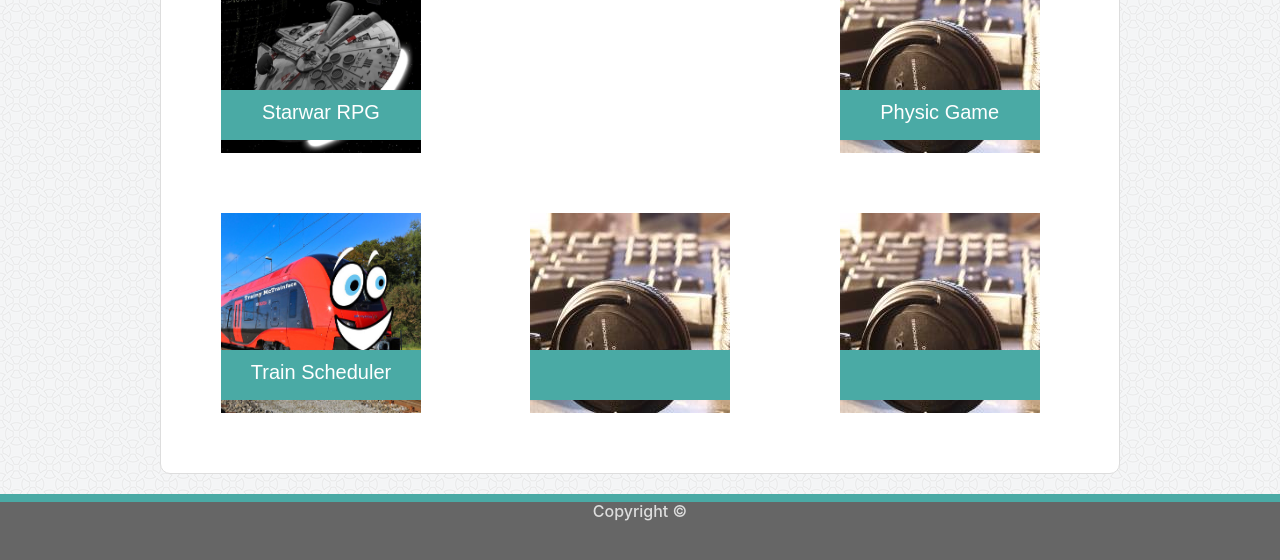
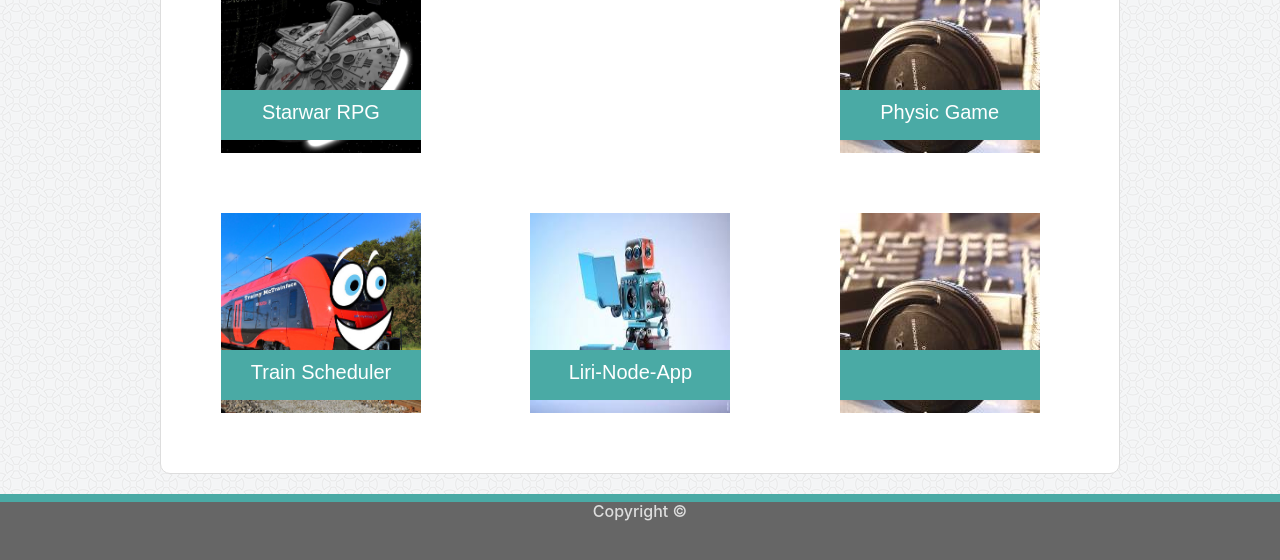
Before and after one commit to Barneybean/Barneybean.github.io, a plain HTML site: page portfolio.html in a window 1280 px wide. Shown: the part 566-1126 px from the top of the page. Drawn offline with nearby package versions, Linux system fonts and the light colour scheme.

Commit message:
added liri.jpeg and updated portfolio with link to liri

```diff
--- /dev/null
+++ b/Untitled-1.js
@@ -0,0 +1 @@
+console.log(Math.floor(Math.random()*2))
--- a/portfolio.html
+++ b/portfolio.html
@@ -120,11 +120,11 @@
                         </div>
                         <div class="col-sm">
                             <section>
-                                <a href="https://barneybean.github.io/TriviaGame/" target="_blank">
+                                <a href="https://github.com/Barneybean/liri-node-app" target="_blank">
                                     <div class="frame">
-                                        <img src="assets/images/tech2.jpg" height=200 width=200 alt="portfolio-image"/>
+                                        <img src="assets/images/liri.jpeg" height=200 width=200 alt="portfolio-image"/>
                                         <div class="ribbon">
-                                            <h5></h5>
+                                            <h5>Liri-Node-App</h5>
                                         </div>
                                     </div>
                                 </a>
```
Also changed, not shown: assets/images/Liri.jpeg (added).
